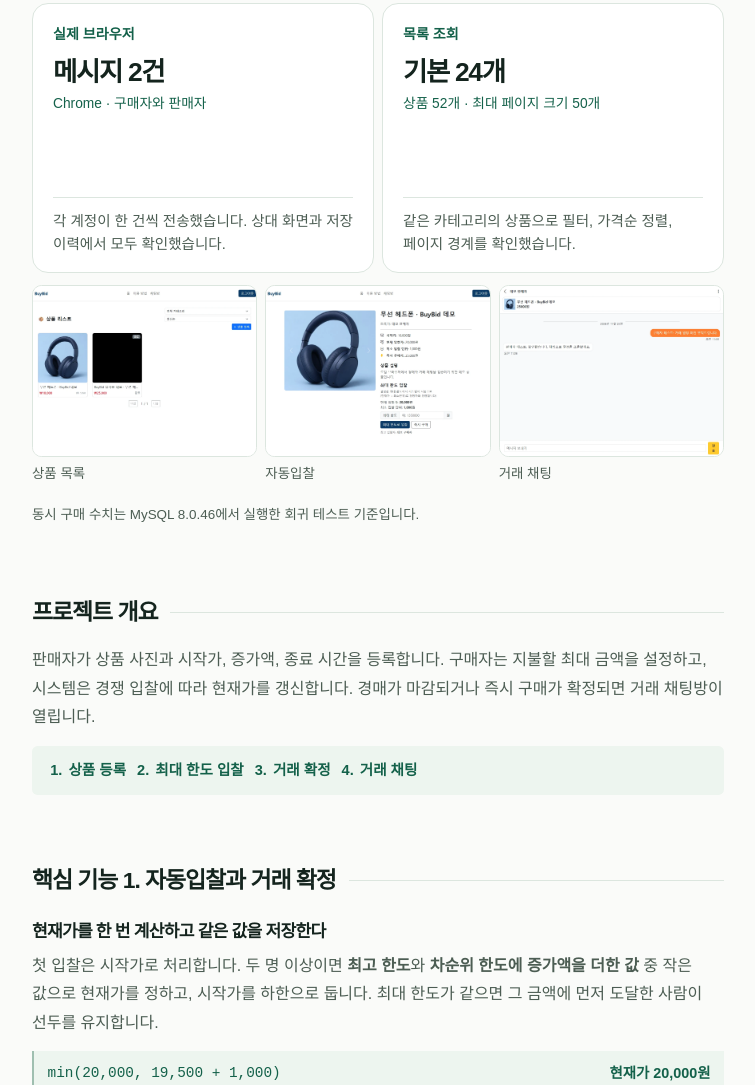
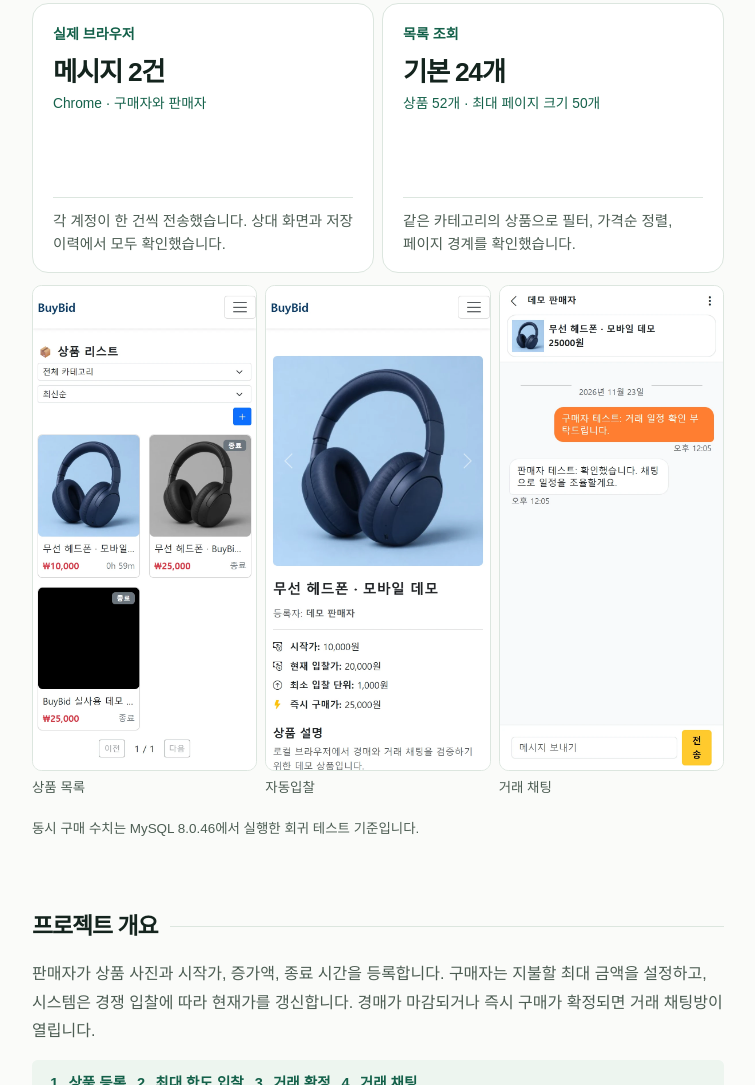
Before and after one commit to hyeongdongE/buybid, a plain HTML site: page index.html in a window 1280 px wide. Shown: the part 795-1880 px from the top of the page, without its empty margins (262-1017 px from the left). Drawn offline with Linux system fonts and the light colour scheme.

Commit message:
Show portrait app captures beneath results

```diff
--- a/index.html
+++ b/index.html
@@ -7,7 +7,7 @@
   <meta name="theme-color" content="#fafbf9">
   <title>BuyBid · 중고 경매 백엔드 프로젝트</title>
   <link rel="icon" href="data:,">
-  <link rel="stylesheet" href="./site.css?v=result-screens">
+  <link rel="stylesheet" href="./site.css?v=portrait-screens">
   <script src="./site.js" defer></script>
 </head>
 <body id="top">
@@ -39,15 +39,15 @@
         </dl>
         <div class="summary-screens" role="group" aria-label="BuyBid 실제 실행 화면">
           <figure>
-            <a href="./assets/products.webp"><img src="./assets/products.webp" width="1120" height="850" alt="BuyBid 상품 목록에서 등록한 헤드폰의 썸네일과 현재가가 보이는 화면" loading="lazy"></a>
+            <a href="./assets/products-mobile.webp"><img src="./assets/products-mobile.webp" width="780" height="1688" alt="BuyBid 모바일 상품 목록에서 등록한 헤드폰의 썸네일과 현재가가 보이는 화면" loading="lazy"></a>
             <figcaption>상품 목록</figcaption>
           </figure>
           <figure>
-            <a href="./assets/auction.webp"><img src="./assets/auction.webp" width="1120" height="850" alt="경쟁 입찰 후 현재가가 20,000원으로 표시된 상품 상세 화면" loading="lazy"></a>
+            <a href="./assets/auction-mobile.webp"><img src="./assets/auction-mobile.webp" width="780" height="1688" alt="경쟁 입찰 후 현재가가 20,000원으로 표시된 모바일 상품 상세 화면" loading="lazy"></a>
             <figcaption>자동입찰</figcaption>
           </figure>
           <figure>
-            <a href="./assets/chat.webp"><img src="./assets/chat.webp" width="1120" height="850" alt="즉시 구매가 확정된 상품에서 거래 당사자가 메시지를 주고받은 채팅 화면" loading="lazy"></a>
+            <a href="./assets/chat-mobile.webp"><img src="./assets/chat-mobile.webp" width="780" height="1688" alt="즉시 구매가 확정된 상품에서 거래 당사자가 메시지를 주고받은 모바일 채팅 화면" loading="lazy"></a>
             <figcaption>거래 채팅</figcaption>
           </figure>
         </div>
--- a/site.css
+++ b/site.css
@@ -87,7 +87,7 @@ h1 { font-size: 1.625rem; line-height: 1.25; }
 .metric-evidence { margin-top: auto; padding-top: .72rem; border-top: 1px solid var(--line); }
 .summary-screens {
   display: grid;
-  grid-template-columns: repeat(3, minmax(10rem, 1fr));
+  grid-template-columns: repeat(3, minmax(12rem, 1fr));
   gap: .5rem;
   margin-top: .75rem;
   overflow-x: auto;
```
Also changed, not shown: assets/auction-mobile.webp (added), assets/chat-mobile.webp (added), assets/products-mobile.webp (added).
